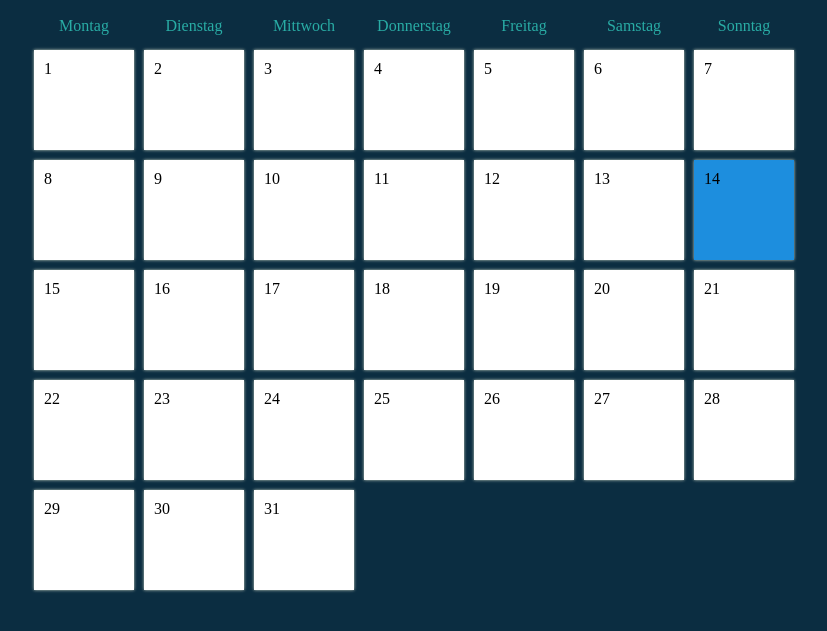
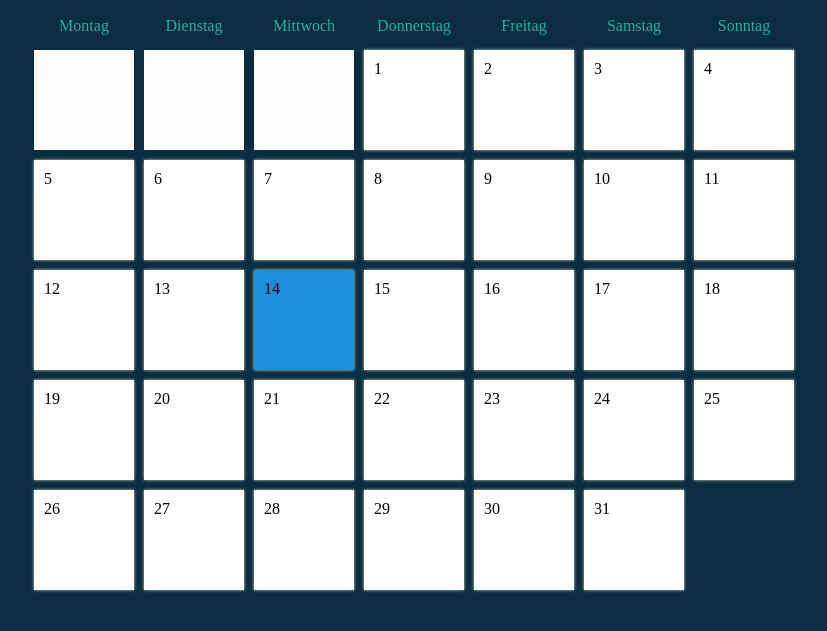
Before and after one commit to eichebe/Sem2KalenderManager, a plain HTML site: page Frontend/index.html in a window 1280 px wide. Shown: the part 95-726 px from the top of the page, without its empty margins (226-1053 px from the left). Drawn offline with Linux system fonts and the light colour scheme.

Commit message:
Padding Days fixed + Node js

```diff
--- a/index.html
+++ b/Frontend/index.html
@@ -28,7 +28,10 @@
             <div>Sonntag</div>
         </div>
 
-    <div id="calendar"></div>
+    <div id="calendar">
+        <div id="kw">Test</div>
+    </div>
+
 </div>
     <div id="newEventModal">
         <h2>Add Entry</h2>
--- a/script.js
+++ b/Frontend/script.js
@@ -11,7 +11,7 @@ const newEventModal = document.getElementById("newEventModal");
 const deleteEventModal = document.getElementById("deleteEventModal");
 const backDrop = document.getElementById("modalBackDrop");
 const eventTitleInput = document.getElementById("eventTitleInput");
-const weekdays = [ "Sonntag", "Montag", "Dienstag", "Mittwoch", "Donnerstag", "Freitag", "Samstag"];
+const weekdays = ["Montag", "Dienstag", "Mittwoch", "Donnerstag", "Freitag", "Samstag", "Sonntag"];
 
 function openModal(date){
     clicked = date;
@@ -38,6 +38,8 @@ function load() {
 
     if (nav !==0) {
         //selection for Buttons Month + nav
+        dt.setMonth;
+        dt.setDate(1);
         dt.setMonth(new Date().getMonth() + nav);
     }
 
@@ -50,24 +52,29 @@ function load() {
     //last day in the month
     const daysInMonth = new Date(year, month + 1, 0).getDate();
 
-    const dateString = firstDayOfMonth.toLocaleDateString("en-us", {
-        weekday: "long",
-        year: "numeric",
-        month: "numeric",
+    const dateString = firstDayOfMonth.toLocaleDateString("de-DE", {
+        weekday: 'long',
+        year: 'numeric',
+        month: 'numeric',
         day: "numeric",
+
     });
 
-    const paddingDays = weekdays.indexOf(dateString.split(', ') [0]);
+    //get Weekday out of the Date String by splitting at index 0
+    const padd = weekdays.indexOf(dateString.split(', ') [0]);
+    const paddingDays = padd;
 
-    document.getElementById("monthDisplay").innerText = `${dt.toLocaleDateString("en-us", { month: "long"})} ${year}`;
 
-    calendar.innerHTML = "";
+    document.getElementById("monthDisplay").innerText =
+        `${dt.toLocaleDateString("en-us", { month: "long"})} ${year}`;
 
-    for(let i = 0; i <= paddingDays + daysInMonth; i++){
+    calendar.innerHTML = '';
+
+    for(let i = 1; i <= paddingDays + daysInMonth; i++) {
         const daySquare = document.createElement("div");
         daySquare.classList.add("day");
 
-        const dayString = `${i - paddingDays}/${month + 1}/${year}`;
+        const dayString = `${month + 1}/${i - paddingDays}/${year}`;
 
         if(i > paddingDays) {
             daySquare.innerText = i - paddingDays;
@@ -97,7 +104,7 @@ function load() {
 }
 
 function closeModal() {
-    //eventTitleInput.classList.remove("error");
+
     newEventModal.style.display = "none";
     deleteEventModal.style.display = "none";
     backDrop.style.display = "none";
@@ -108,8 +115,6 @@ function closeModal() {
 
 function saveEvent() {
     if (eventTitleInput.value) {
-        //eventTitleInput.classList.remove("error");
-
         events.push({
             date: clicked,
             title: eventTitleInput.value,
@@ -119,9 +124,7 @@ function saveEvent() {
 
     closeModal();
 
-}else{
-        eventTitleInput.classList.add("error");
-    }
+}
 }
 
 function deleteEvent() {
```
Also changed, not shown: Backend/app.js (added, +14 -0 lines), Frontend/css/styles.css (renamed from css/styles.css).
